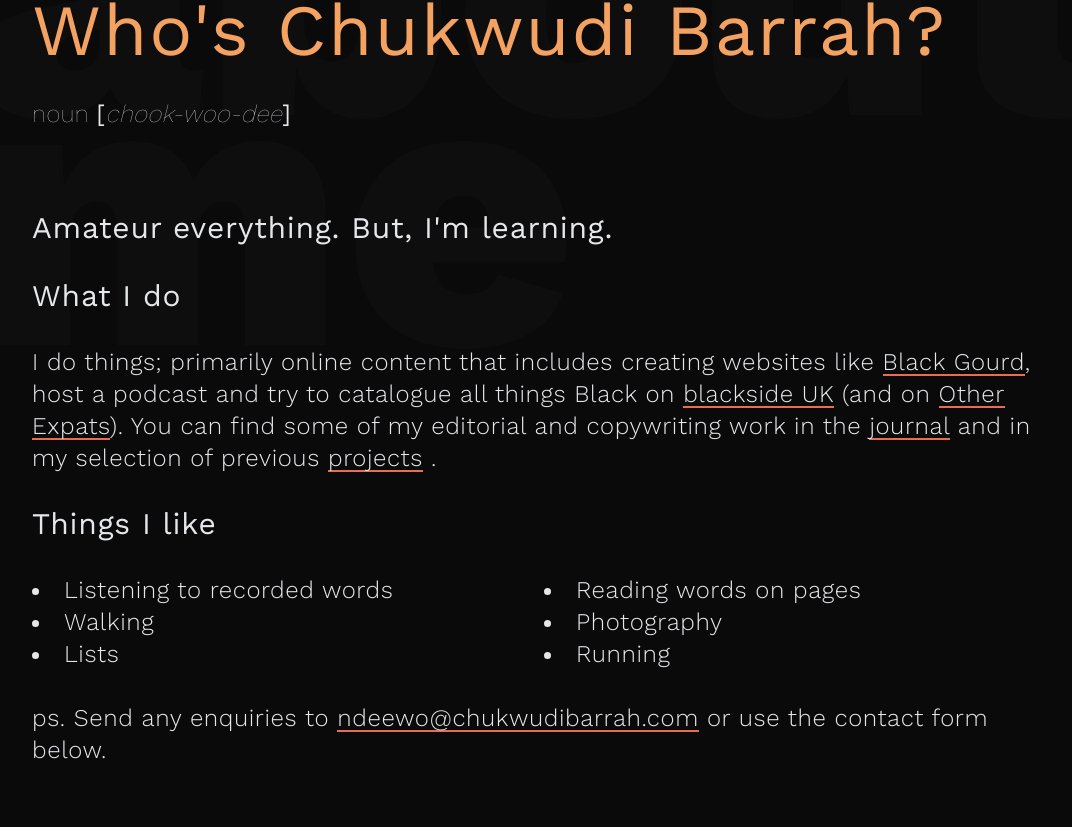
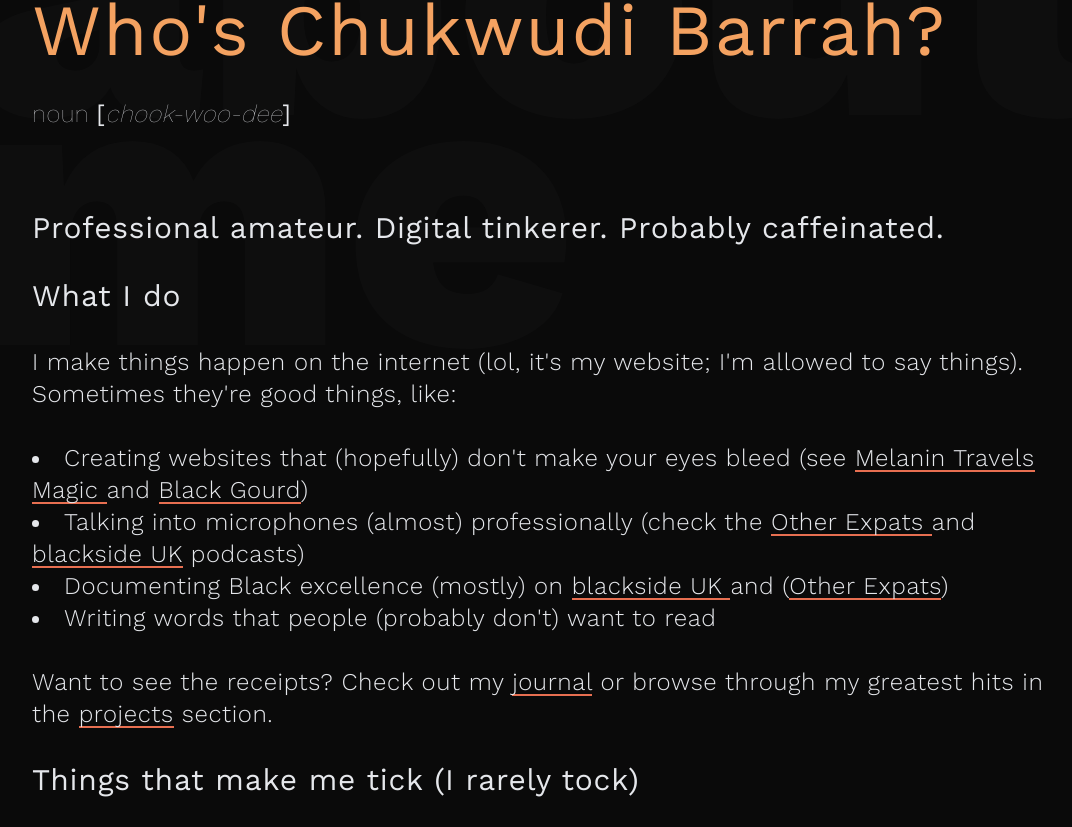
Before and after one commit to chukwudibarrah/ceebee, a Next.js app: page /about in a window 1280 px wide. Shown: the part 333-1160 px from the top of the page, without its empty margins (96-1168 px from the left). Built offline with nearby package versions, Linux system fonts and the light colour scheme.

Commit message:
updated to nextjs15

```diff
--- a/app/(home)/page.tsx
+++ b/app/(home)/page.tsx
@@ -62,6 +62,13 @@ export default function Home() {
       <div className="text-[58px] pt-28 md:pt-0 md:text-[130px] lg:text-[250px] font-bold">
         <FlipWords words={words} />
       </div>
+      <div className="overflow-hidden text-center mt-20 md:mt-28 text-gray-200 text-lg md:text-3xl lg:text-4xl font-thin z-20 space-y-2 md:w-full w-[80%]">
+        <h2>
+        Hey there, wanderer 👋
+        </h2>
+        <p>
+        You&apos;ve stumbled on the digital playground of {" "}
+        <span>
         <Link
         href="/about"
         aria-label="Visit the about page"
@@ -69,9 +76,16 @@ export default function Home() {
           <span
             className={`text-gray-200 text-lg md:text-3xl lg:text-4xl font-thin bg-left-bottom bg-gradient-to-r from-sienna to-sienna bg-[length:100%_5px] bg-no-repeat group-hover:bg-[length:0%_5px] transition-all duration-700 ease-out hover:text-sienna`}
           >
-            Wait, who&apos;s Chukwudi Barrah?
+             Chukwudi Barrah
           </span>
         </Link>
+        </span>.
+        </p>
+        <p>
+        Don&apos;t worry; most people can&apos;t pronounce it either.
+        </p>
+
+      </div>
       <BackgroundBeams />
     </main>
   );
--- a/app/about/page.tsx
+++ b/app/about/page.tsx
@@ -1,8 +1,12 @@
-"use client"
+"use client";
 
 import { motion } from "framer-motion";
 import Link from "next/link";
 
+// Define reusable motion components
+const MotionHeading = motion.h2 as any;
+const MotionParagraph = motion.p as any;
+const MotionDiv = motion.div as any;
 
 export default function About() {
   return (
@@ -15,15 +19,15 @@ export default function About() {
         me
       </h1>
       <div className={`overflow-hidden my-20 space-y-8 z-20`}>
-        <motion.h2
+        <MotionHeading
           animate={{ opacity: 1 }}
           initial={{ opacity: 0 }}
           transition={{ delay: 0.3, duration: 0.75 }}
           className={`md:text-7xl text-5xl text-brown md:px-32 px-11 tracking-wide`}
         >
           Who&apos;s Chukwudi Barrah?
-        </motion.h2>
-        <motion.p
+        </MotionHeading>
+        <MotionParagraph
           animate={{ opacity: 1 }}
           initial={{ opacity: 0 }}
           transition={{ delay: 0.5, duration: 0.75 }}
@@ -31,34 +35,174 @@ export default function About() {
         >
           <span className="font-thin">noun </span>[
           <span className="italic font-thin">chook-woo-dee</span>]
-        </motion.p>
+        </MotionParagraph>
 
-        <motion.p
+        <MotionParagraph
           animate={{ opacity: 1 }}
           initial={{ opacity: 0 }}
           transition={{ delay: 0.7, duration: 0.75 }}
           className="leading-loose text-gray-200 md:text-3xl text-2xl md:px-32 px-11 pt-12 tracking-wide"
         >
-          Amateur everything. But, I&apos;m learning.
-        </motion.p>
+          Professional amateur. Digital tinkerer. Probably caffeinated.
+        </MotionParagraph>
 
-         <motion.p
+        <MotionParagraph
           animate={{ opacity: 1 }}
           initial={{ opacity: 0 }}
           transition={{ delay: 1.1, duration: 0.75 }}
           className="leading-loose text-gray-200 md:text-3xl text-2xl md:px-32 px-11 tracking-wide"
         >
           What I do
-        </motion.p>
+        </MotionParagraph>
 
-        <motion.p
+        <MotionParagraph
           animate={{ opacity: 1 }}
           initial={{ opacity: 0 }}
           transition={{ delay: 1.3, duration: 0.75 }}
           className="leading-loose text-gray-200 md:text-2xl text-xl md:px-32 px-11 tracking-wide font-light"
         >
-          I do things; primarily online content that includes creating websites
-          like{" "}
+          I make things happen on the internet (lol, it&apos;s my website; I&apos;m allowed to say things). Sometimes they&apos;re good
+          things, like:{" "}
+        </MotionParagraph>
+        <ul className="list-disc list-inside leading-loose text-gray-200 md:text-2xl text-xl md:px-32 px-11 tracking-wide font-light">
+          <li>
+            Creating websites that (hopefully) don&apos;t make your eyes bleed
+            (see{" "}
+            <span>
+              <Link
+                href="https://melanintravelsmagic.com/"
+                aria-label="Visit the Black Gourd Creative Collective website"
+                target="_blank"
+                rel="noopener"
+                className="group text-gray-200 transition-all duration-300 ease-in-out"
+              >
+                <span className="bg-left-bottom bg-gradient-to-r from-sienna to-sienna bg-[length:100%_2px] bg-no-repeat group-hover:bg-[length:0%_2px] transition-all duration-700 ease-out hover:text-sienna">
+                  Melanin Travels Magic{" "}
+                </span>
+              </Link>
+            </span>
+            and{" "}
+            <span>
+              <Link
+                href="https://www.blackgourd.com"
+                aria-label="Visit the Black Gourd Creative Collective website"
+                target="_blank"
+                rel="noopener"
+                className="group text-gray-200 transition-all duration-300 ease-in-out"
+              >
+                <span className="bg-left-bottom bg-gradient-to-r from-sienna to-sienna bg-[length:100%_2px] bg-no-repeat group-hover:bg-[length:0%_2px] transition-all duration-700 ease-out hover:text-sienna">
+                  Black Gourd
+                </span>
+              </Link>
+            </span>
+            )
+          </li>
+          <li>
+            Talking into microphones (almost) professionally (check the{" "}
+            <span>
+              <Link
+                href="https://open.spotify.com/show/57HkbwEhFc9Dbi2qXZpbk9?si=e32057ed7a3b4065"
+                aria-label="Go to Other Expats podcast on Spotify"
+                target="_blank"
+                rel="noopener"
+                className="group text-gray-200 transition-all duration-300 ease-in-out"
+              >
+                <span className="bg-left-bottom bg-gradient-to-r from-sienna to-sienna bg-[length:100%_2px] bg-no-repeat group-hover:bg-[length:0%_2px] transition-all duration-700 ease-out hover:text-sienna">
+                  Other Expats{" "}
+                </span>
+              </Link>
+            </span>
+            and{" "}
+            <span>
+              <Link
+                href="https://open.spotify.com/show/4jliloBWNDps9Acme4TPn3?si=bae0278a032a4a14"
+                aria-label="Go to blackside podcast on Spotify"
+                target="_blank"
+                rel="noopener"
+                className="group text-gray-200 transition-all duration-300 ease-in-out"
+              >
+                <span className="bg-left-bottom bg-gradient-to-r from-sienna to-sienna bg-[length:100%_2px] bg-no-repeat group-hover:bg-[length:0%_2px] transition-all duration-700 ease-out hover:text-sienna">
+                  blackside UK
+                </span>
+              </Link>
+            </span>{" "}
+            podcasts)
+          </li>
+          <li>
+            Documenting Black excellence (mostly) on{" "}
+            <span>
+              <Link
+                href="https://blackside.uk/"
+                aria-label="Go to blackside UK podcast on Spotify"
+                target="_blank"
+                rel="noopener"
+                className="group text-gray-200 transition-all duration-300 ease-in-out"
+              >
+                <span className="bg-left-bottom bg-gradient-to-r from-sienna to-sienna bg-[length:100%_2px] bg-no-repeat group-hover:bg-[length:0%_2px] transition-all duration-700 ease-out hover:text-sienna">
+                  blackside UK{" "}
+                </span>
+              </Link>
+            </span>
+            and (
+            <span>
+              <Link
+                href="https://otherexpats.com"
+                aria-label="Go to Other Expats podcast on Spotify"
+                target="_blank"
+                rel="noopener"
+                className="group text-gray-200 transition-all duration-300 ease-in-out"
+              >
+                <span className="bg-left-bottom bg-gradient-to-r from-sienna to-sienna bg-[length:100%_2px] bg-no-repeat group-hover:bg-[length:0%_2px] transition-all duration-700 ease-out hover:text-sienna">
+                  Other Expats
+                </span>
+              </Link>
+            </span>
+            )
+          </li>
+          <li>Writing words that people (probably don&apos;t) want to read</li>
+        </ul>
+
+        <MotionParagraph
+          animate={{ opacity: 1 }}
+          initial={{ opacity: 0 }}
+          transition={{ delay: 1.3, duration: 0.75 }}
+          className="leading-loose text-gray-200 md:text-2xl text-xl md:px-32 px-11 tracking-wide font-light"
+        >
+          Want to see the receipts? Check out my{" "}
+          <span>
+            <Link
+              href="journal"
+              aria-label="Navigate to the journal page"
+              rel="noopener"
+              className="group text-gray-200 transition-all duration-300 ease-in-out"
+            >
+              <span className="bg-left-bottom bg-gradient-to-r from-sienna to-sienna bg-[length:100%_2px] bg-no-repeat group-hover:bg-[length:0%_2px] transition-all duration-700 ease-out hover:text-sienna">
+                journal
+              </span>
+            </Link>
+          </span>{" "}
+          or browse through my greatest hits in the{" "}
+          <span>
+            <Link
+              href="/projects"
+              aria-label="Navigate to the projects page"
+              rel="noopener"
+              className="group text-gray-200 transition-all duration-300 ease-in-out"
+            >
+              <span className="bg-left-bottom bg-gradient-to-r from-sienna to-sienna bg-[length:100%_2px] bg-no-repeat group-hover:bg-[length:0%_2px] transition-all duration-700 ease-out hover:text-sienna">
+                projects
+              </span>
+            </Link>
+          </span>{" "}
+          section.
+        </MotionParagraph>
+
+        {/* <MotionParagraph
+          animate={{ opacity: 1 }}
+          initial={{ opacity: 0 }}
+          transition={{ delay: 1.3, duration: 0.75 }}
+          className="leading-loose text-gray-200 md:text-2xl text-xl md:px-32 px-11 tracking-wide font-light"
+        >
           <Link
             href="https://www.blackgourd.com"
             aria-label="Visit the Black Gourd Creative Collective website"
@@ -117,40 +261,40 @@ export default function About() {
             </span>{" "}
           </Link>
           .
-        </motion.p>
+        </MotionParagraph> */}
 
-        <motion.p
+        <MotionParagraph
           animate={{ opacity: 1 }}
           initial={{ opacity: 0 }}
           transition={{ delay: 1.5, duration: 0.75 }}
           className="leading-loose text-gray-200 md:text-3xl text-2xl md:px-32 px-11 tracking-wide"
         >
-          Things I like
-        </motion.p>
-        <motion.div
+          Things that make me tick (I rarely tock)
+        </MotionParagraph>
+        <MotionDiv
           animate={{ opacity: 1 }}
           initial={{ opacity: 0 }}
           transition={{ delay: 1.5, duration: 0.75 }}
           className="grid md:grid-cols-2 leading-loose text-gray-200 md:text-2xl text-xl md:px-32 px-11 tracking-wide font-light"
         >
           <ul className="list-disc list-inside">
-            <li>Listening to recorded words</li>
-            <li>Walking</li>
-            <li>Lists</li>
+            <li>Audiobooks (because reading is hard)</li>
+            <li>Walking (cheaper than therapy)</li>
+            <li>Making lists (you&apos;re reading one now)</li>
           </ul>
           <ul className="list-disc list-inside">
-            <li>Reading words on pages</li>
-            <li>Photography</li>
-            <li>Running</li>
+            <li>Reading (yes, I contradict myself occassionally)</li>
+            <li>Photography (definitely not only my lunch)</li>
+            <li>Running (from responsibilities, obviously)</li>
           </ul>
-        </motion.div>
-        <motion.p
+        </MotionDiv>
+        <MotionParagraph
           animate={{ opacity: 1 }}
           initial={{ opacity: 0 }}
           transition={{ delay: 1.7, duration: 0.75 }}
           className="leading-loose text-gray-200 md:text-2xl text-xl md:px-32 px-11 tracking-wide font-light"
         >
-          ps. Send any enquiries to{" "}
+          PS: Want to chat? Send me a message at{" "}
           <span className="group text-gray-200 transition-all duration-300 ease-in-out">
             <span className="">
               <Link
@@ -164,8 +308,8 @@ export default function About() {
               </Link>
             </span>
           </span>{" "}
-          or use the contact form below.
-        </motion.p>
+          or use the fancy contact form below. I promise I read everything. Eventually.
+        </MotionParagraph>
       </div>
     </div>
   );
--- a/app/components/Footer.tsx
+++ b/app/components/Footer.tsx
@@ -4,6 +4,10 @@ import { motion } from "framer-motion";
 import { useState } from "react";
 import Link from "next/link";
 import Modal from "./Modal";
+
+// Define reusable motion components
+const MotionHeading = motion.h2 as any;
+const MotionDiv = motion.div as any;
 
 export default function Footer() {
   const [modalOpen, setModalOpen] = useState(false);
@@ -25,13 +29,13 @@ export default function Footer() {
       </h1>
 
       <div className={`overflow-hidden lg:w-7/12 py-10 tracking-wide`}>
-        <motion.h2
+        <MotionHeading
           animate={{ y: 0 }}
           initial={{ y: "100%" }}
           transition={{ delay: 0.5, duration: 0.5 }}
           className="text-gray-200 md:text-2xl text-xl lg:px-28 md:px-16 px-4 font-thin leading-loose"
         >
-          Ready to start creating an outstanding web presence?
+          Got a project that needs some love? An idea that keeps you up at night? A website that makes people cry (and not in a good way)?
           <br />
           <br />
           <span className={`md:text-6xl text-5xl uppercase font-extrabold`}>
@@ -45,12 +49,12 @@ export default function Footer() {
               this contact form.
             </span>
           </span>
-        </motion.h2>
+        </MotionHeading>
       </div>
 
       <Modal isOpen={modalOpen} onClose={closeModal} />
 
-      <motion.div
+      <MotionDiv
         animate={{ x: 0 }}
         initial={{ x: "100%" }}
         transition={{ delay: 0.75, duration: 0.75 }}
@@ -84,7 +88,7 @@ export default function Footer() {
             ndeewo@chukwudibarrah.com
           </a>
         </div>
-      </motion.div>
+      </MotionDiv>
 
       <div className="flex flex-col lg:px-28 md:px-16 px-4 md:flex-row opacity-100 text-gray-200 font-thin tracking-wider z-20">
         <div className="text-gray-200">
@@ -108,7 +112,7 @@ export default function Footer() {
           </Link>
         </div>
         <div className="text-gray-200">
-          <p className="leading-loose mb-20">Chukwudi Barrah - 2027</p>
+          <p className="leading-loose mb-20">Chukwudi Barrah - 2027. Made with ☕️ and questionable life choices</p>
         </div>
       </div>
     </footer>
--- a/app/components/Navbar.tsx
+++ b/app/components/Navbar.tsx
@@ -1,4 +1,4 @@
-"use client"
+"use client";
 
 import React, { useState } from "react";
 import {
@@ -33,16 +33,21 @@ export default function Navbar() {
                   width={50}
                   height={50}
                   style={{
-                    width: '100%',
-                    height: 'auto',
+                    width: "100%",
+                    height: "auto",
                   }}
                 />
               </Link>
             </div>
             <div>
-              <DrawerTrigger>
-                {isOpen ? <CgClose className="text-white text-4xl hover:text-sienna" /> : <CgMenuRight className="text-white text-4xl hover:text-sienna"  aria-label="Open menu drawer" />}
-              </DrawerTrigger>
+              {isOpen ? (
+                <CgClose className="text-white text-4xl hover:text-sienna" />
+              ) : (
+                <CgMenuRight
+                  className="text-white text-4xl hover:text-sienna"
+                  aria-label="Open menu drawer"
+                />
+              )}
             </div>
           </div>
           <DrawerContent>
--- a/app/journal/[slug]/page.tsx
+++ b/app/journal/[slug]/page.tsx
@@ -11,7 +11,8 @@ export async function generateStaticParams() {
   }));
 }
 
-export async function generateMetadata({ params }) {
+export async function generateMetadata(props) {
+  const params = await props.params;
   const { slug } = params;
   const article = await getArticle(slug);
 
@@ -72,7 +73,8 @@ export async function generateMetadata({ params }) {
 
 
 
-const PostPage = ({ params }) => {
+const PostPage = async props => {
+  const params = await props.params;
   const { slug } = params;
 
   return <PostContent slug={slug} />;
--- a/components/ui/flip-words.tsx
+++ b/components/ui/flip-words.tsx
@@ -2,6 +2,10 @@
 import React, { useCallback, useEffect, useRef, useState } from "react";
 import { AnimatePresence, motion, LayoutGroup } from "framer-motion";
 import { cn } from "@/lib/utils";
+
+// Define reusable motion components
+const MotionSpan = motion.span as any;
+const MotionDiv = motion.div as any;
 
 export const FlipWords = ({
   words,
@@ -34,7 +38,7 @@ export const FlipWords = ({
         setIsAnimating(false);
       }}
     >
-      <motion.div
+      <MotionDiv
         initial={{
           opacity: 0,
           y: 10,
@@ -65,7 +69,7 @@ export const FlipWords = ({
         key={currentWord}
       >
         {currentWord.split("").map((letter, index) => (
-          <motion.span
+          <MotionSpan
             key={currentWord + index}
             initial={{ opacity: 0, y: 10, filter: "blur(8px)" }}
             animate={{ opacity: 1, y: 0, filter: "blur(0px)" }}
@@ -76,9 +80,9 @@ export const FlipWords = ({
             className="inline-block"
           >
             {letter}
-          </motion.span>
+          </MotionSpan>
         ))}
-      </motion.div>
+      </MotionDiv>
     </AnimatePresence>
   );
 };
--- a/next.config.mjs
+++ b/next.config.mjs
@@ -36,6 +36,31 @@ const nextConfig = {
 
     return config;
   },
+  experimental: {
+    turbo: {
+      // Configure Turbopack options here
+      rules: {
+        '*.svg': {
+          loaders: ['@svgr/webpack'],
+          as: '*.js',
+        },
+      },
+      resolveAlias: {
+        underscore: 'lodash',
+        mocha: { browser: 'mocha/browser-entry.js' },
+      },
+      resolveExtensions: [
+        '.mdx',
+        '.tsx',
+        '.ts',
+        '.jsx',
+        '.js',
+        '.mjs',
+        '.json',
+      ],
+      moduleIdStrategy: 'deterministic',
+    },
+  },
 };
 
 export default nextConfig;
```
Also changed, not shown: app/journal/page.tsx (+21 -27 lines), package.json (+12 -8 lines), tsconfig.json (+22 -6 lines), 2 other files (tests, documents, lock files or other folders).
